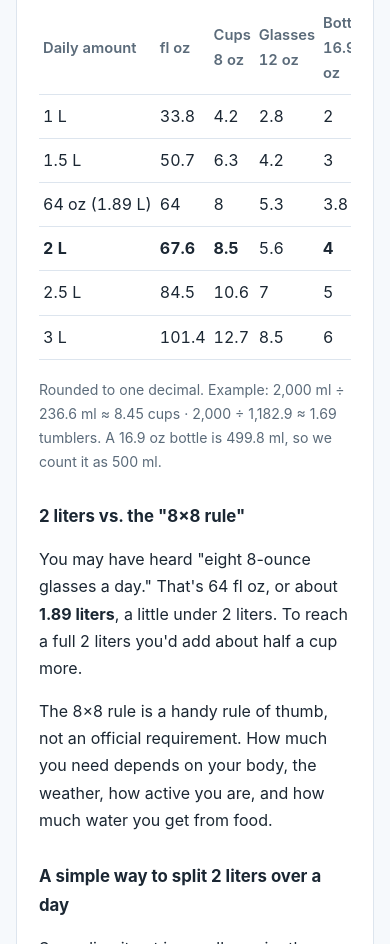
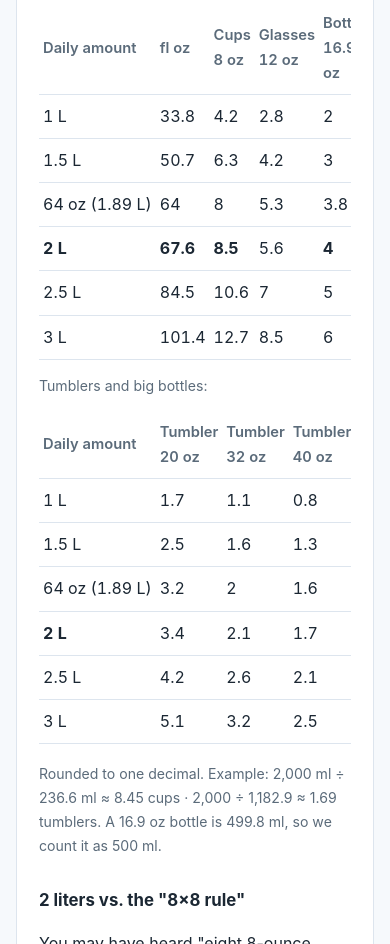
Before and after one commit to PisoDev77/app-pages, a plain HTML site: page mul-hanjan/guide/en/how-many-cups-2-liters/index.html in a window 390 px wide. Shown: the part 935-1879 px from the top of the page. Drawn offline with Linux system fonts and the light colour scheme.

Commit message:
en guide: split wide conversion table for mobile
Co-Authored-By: Claude Opus 5.5 <noreply@anthropic.com>

```diff
--- a/mul-hanjan/guide/en/how-many-cups-2-liters/index.html
+++ b/mul-hanjan/guide/en/how-many-cups-2-liters/index.html
@@ -45,14 +45,26 @@
 <h2>Liters to cups, glasses and bottles</h2>
 <div class="wrap">
 <table class="cups">
-<thead><tr><th>Daily amount</th><th>fl oz</th><th>Cups<br>8 oz</th><th>Glasses<br>12 oz</th><th>Bottles<br>16.9 oz</th><th>Tumbler<br>20 oz</th><th>Tumbler<br>32 oz</th><th>Tumbler<br>40 oz</th></tr></thead>
+<thead><tr><th>Daily amount</th><th>fl oz</th><th>Cups<br>8 oz</th><th>Glasses<br>12 oz</th><th>Bottles<br>16.9 oz</th></tr></thead>
 <tbody>
-<tr><td>1 L</td><td>33.8</td><td>4.2</td><td>2.8</td><td>2</td><td>1.7</td><td>1.1</td><td>0.8</td></tr>
-<tr><td>1.5 L</td><td>50.7</td><td>6.3</td><td>4.2</td><td>3</td><td>2.5</td><td>1.6</td><td>1.3</td></tr>
-<tr><td>64 oz (1.89 L)</td><td>64</td><td>8</td><td>5.3</td><td>3.8</td><td>3.2</td><td>2</td><td>1.6</td></tr>
-<tr><td><b>2 L</b></td><td><b>67.6</b></td><td><b>8.5</b></td><td>5.6</td><td><b>4</b></td><td>3.4</td><td>2.1</td><td>1.7</td></tr>
-<tr><td>2.5 L</td><td>84.5</td><td>10.6</td><td>7</td><td>5</td><td>4.2</td><td>2.6</td><td>2.1</td></tr>
-<tr><td>3 L</td><td>101.4</td><td>12.7</td><td>8.5</td><td>6</td><td>5.1</td><td>3.2</td><td>2.5</td></tr>
+<tr><td>1 L</td><td>33.8</td><td>4.2</td><td>2.8</td><td>2</td></tr>
+<tr><td>1.5 L</td><td>50.7</td><td>6.3</td><td>4.2</td><td>3</td></tr>
+<tr><td>64 oz (1.89 L)</td><td>64</td><td>8</td><td>5.3</td><td>3.8</td></tr>
+<tr><td><b>2 L</b></td><td><b>67.6</b></td><td><b>8.5</b></td><td>5.6</td><td><b>4</b></td></tr>
+<tr><td>2.5 L</td><td>84.5</td><td>10.6</td><td>7</td><td>5</td></tr>
+<tr><td>3 L</td><td>101.4</td><td>12.7</td><td>8.5</td><td>6</td></tr>
+</tbody>
+</table>
+<p class="note">Tumblers and big bottles:</p>
+<table class="cups">
+<thead><tr><th>Daily amount</th><th>Tumbler<br>20 oz</th><th>Tumbler<br>32 oz</th><th>Tumbler<br>40 oz</th></tr></thead>
+<tbody>
+<tr><td>1 L</td><td>1.7</td><td>1.1</td><td>0.8</td></tr>
+<tr><td>1.5 L</td><td>2.5</td><td>1.6</td><td>1.3</td></tr>
+<tr><td>64 oz (1.89 L)</td><td>3.2</td><td>2</td><td>1.6</td></tr>
+<tr><td><b>2 L</b></td><td>3.4</td><td>2.1</td><td>1.7</td></tr>
+<tr><td>2.5 L</td><td>4.2</td><td>2.6</td><td>2.1</td></tr>
+<tr><td>3 L</td><td>5.1</td><td>3.2</td><td>2.5</td></tr>
 </tbody>
 </table>
 </div>
```
Also changed, not shown: mul-hanjan/guide/en/does-tea-count-as-water/index.html (+2 -2 lines).
